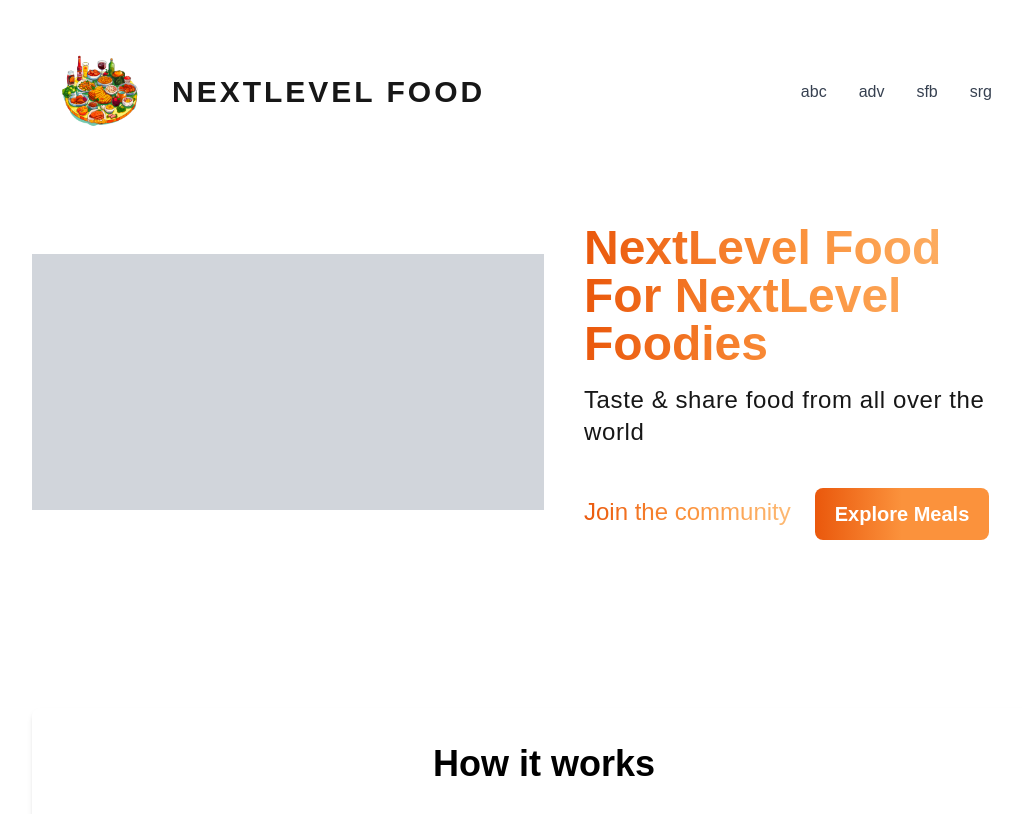
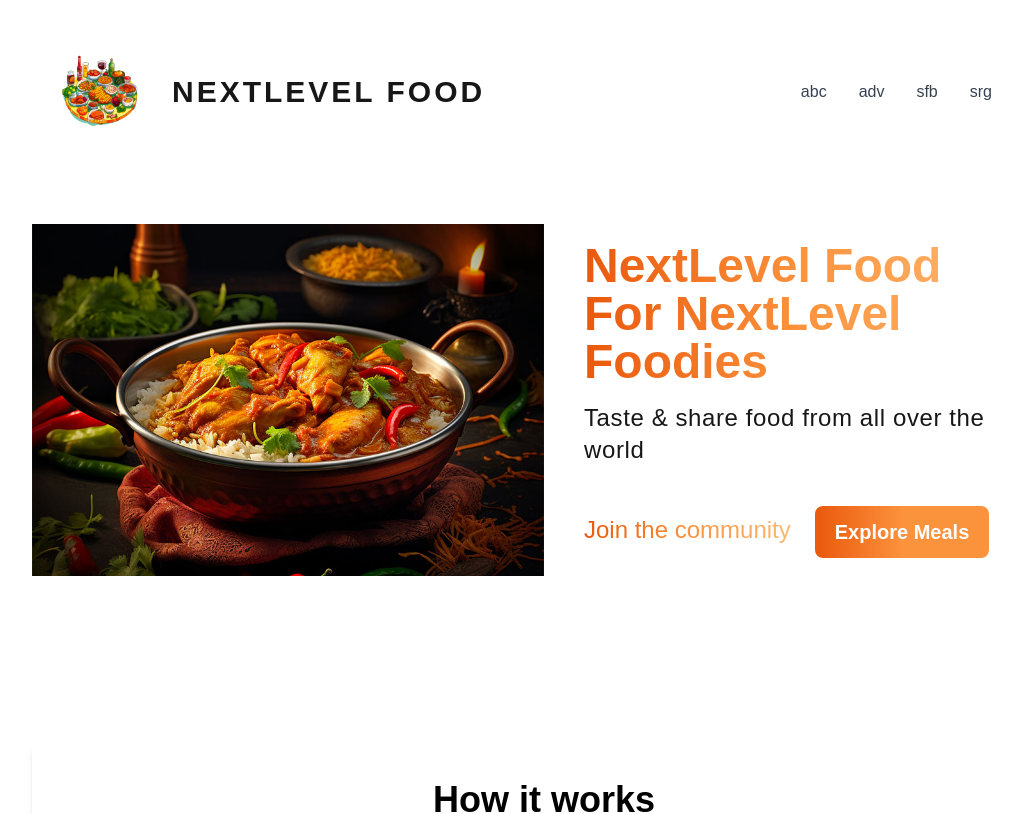
Before and after one commit to SudhakarBansal/nextjs-learning, a Next.js app in the folder foodies/: page / in a window 1280 px wide. Shown: the top 814 px of the page, without its empty margins (96-1118 px from the left). Built offline with nearby package versions, Linux system fonts and the light colour scheme.

Commit message:
Slideshow complete

```diff
--- a/foodies/src/components/Home/Header/HeaderSlideShow.jsx
+++ b/foodies/src/components/Home/Header/HeaderSlideShow.jsx
@@ -1,9 +1,49 @@
+"use client";
+import burger from "@/../assets/burger.jpg";
+import curry from "@/../assets/curry.jpg";
+import dumplings from "@/../assets/dumplings.jpg";
+import macncheese from "@/../assets/macncheese.jpg";
+import pizza from "@/../assets/pizza.jpg";
+import schnitzel from "@/../assets/schnitzel.jpg";
+import tomatoSalad from "@/../assets/tomato-salad.jpg";
+import Image from "next/image";
+import { useEffect, useState } from "react";
+
+const images = [
+  { image: burger, alt: "Burger" },
+  { image: curry, alt: "Curry" },
+  { image: dumplings, alt: "Dumplings" },
+  { image: macncheese, alt: "Mac and Cheese" },
+  { image: pizza, alt: "Pizza" },
+  { image: schnitzel, alt: "Schnitzel" },
+  { image: tomatoSalad, alt: "Tomato Salad" },
+];
+
 const HeaderSlideShow = () => {
+  const [currentIndex, setCurrentIndex] = useState(0);
+
+  useEffect(() => {
+    const interval = setInterval(() => {
+      setCurrentIndex((prevIndex) =>
+        prevIndex < images.length - 1 ? prevIndex + 1 : 0
+      );
+    }, 4000);
+    return () => clearInterval(interval);
+  }, []);
+
   return (
-    <div className="w-full md:w-1/2 flex justify-center mb-8 md:mb-0">
-      <div className="img-slideshow w-full h-64 bg-gray-300">
-        {/* Placeholder for slideshow image */}
-      </div>
+    <div className="w-full md:w-1/2 flex justify-center mb-8 md:mb-0 h-[22rem] relative overflow-hidden">
+      {images.map((image, index) => (
+        <Image
+          key={index}
+          src={image.image}
+          alt={image.alt}
+          className={`absolute transition-opacity duration-1000 ease-in-out object-cover w-full h-full ${
+            index === currentIndex ? "opacity-100" : "opacity-0"
+          }`}
+          priority={index === currentIndex}
+        />
+      ))}
     </div>
   );
 };
```
